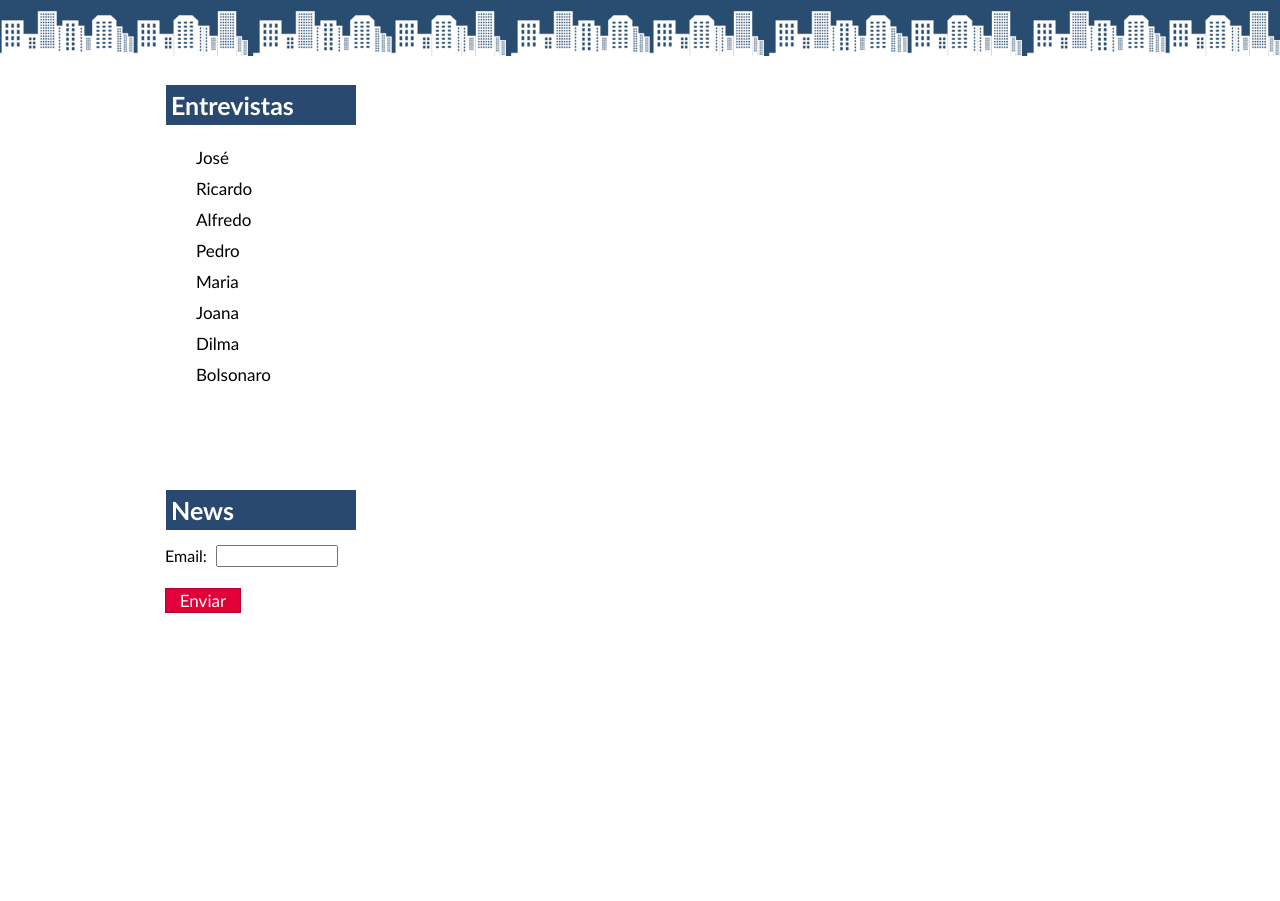
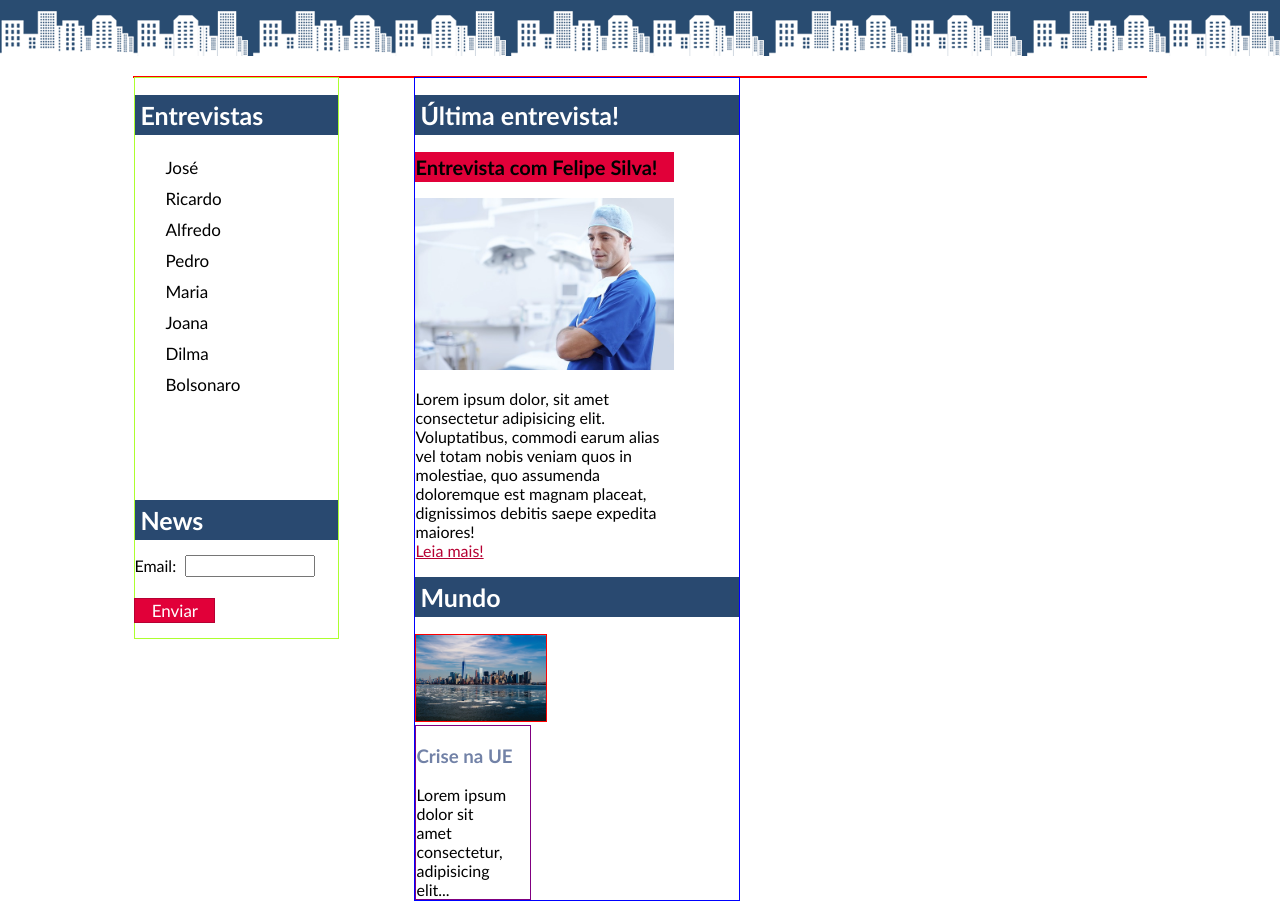
Before and after one commit to jm-236/site-de-noticias, a plain HTML site: page index.html in a window 1280 px wide. Shown: the part 165-1066 px from the top of the page. Before the commit the page ends 800 px from the top, so only its background shows below. Drawn offline with Linux system fonts and the light colour scheme.

Commit message:
coluna principal

```diff
--- a/index.html
+++ b/index.html
@@ -46,6 +46,23 @@
                 </form>
             </div>
         </div>
+
+        <div class="coluna-2">
+            <h1>Última entrevista!</h1>
+            <h2>Entrevista com Felipe Silva!</h2>
+            <img src="imagens/doutor.jpg" alt="Imagem do doutor" id="doutor">
+            <p>Lorem ipsum dolor, sit amet consectetur adipisicing elit. Voluptatibus, commodi earum alias vel totam nobis veniam quos in molestiae, quo assumenda doloremque est magnam placeat, dignissimos debitis saepe expedita maiores!</p>
+            <a href="">Leia mais!</a>
+
+            <h1>Mundo</h1>
+            <span class="mininoticia">
+                <img src="imagens/cidade.jpg" alt="">
+                <div>
+                    <h3>Crise na UE</h3>
+                    <p>Lorem ipsum dolor sit amet consectetur, adipisicing elit...</p>
+                </div>
+            </span>
+        </div>
     </div>
 </body>
 </html>
--- a/style.css
+++ b/style.css
@@ -70,8 +70,8 @@ ul{
 }
 
 .conteudo-principal{
-    /* border: 1px solid red; */
-    width: 75%;
+    border: 1px solid red;
+    width: 80%;
     position: relative;
     top: 233px;
     margin: auto;
@@ -85,6 +85,10 @@ h1{
 }
 .coluna-1{
     width: 20%;
+    border: 1px solid greenyellow;
+    float: left;
+    display: inline-block;
+    margin-right: 7.5%;
 }
 .entrevistados{
     padding: 5px;
@@ -116,3 +120,39 @@ form>p{
 .news{
     margin-top: 100px;
 }
+.coluna-2{
+    width: 32%;
+    display: inline-block;
+    border: 1px solid blue;
+    float: left;
+    justify-content: center;
+}
+#doutor{
+    width: 80%;
+}
+h2{
+    background: #E10039;
+    font-size: 20px;
+    padding-top: 3px;
+    padding-bottom: 3px;
+    width: 80%;
+}
+.coluna-2 p{
+    width: 80%;
+    margin-bottom: 0px;
+}
+.coluna-2 a{
+    color: #B60033;
+}
+.mininoticia img{
+    width: 40%;
+    border: 1px solid red;
+}
+.mininoticia h3{
+    color: #7282a7;
+}
+
+.mininoticia div{
+    border: 1px solid purple;
+    width: 35%;
+}
```
